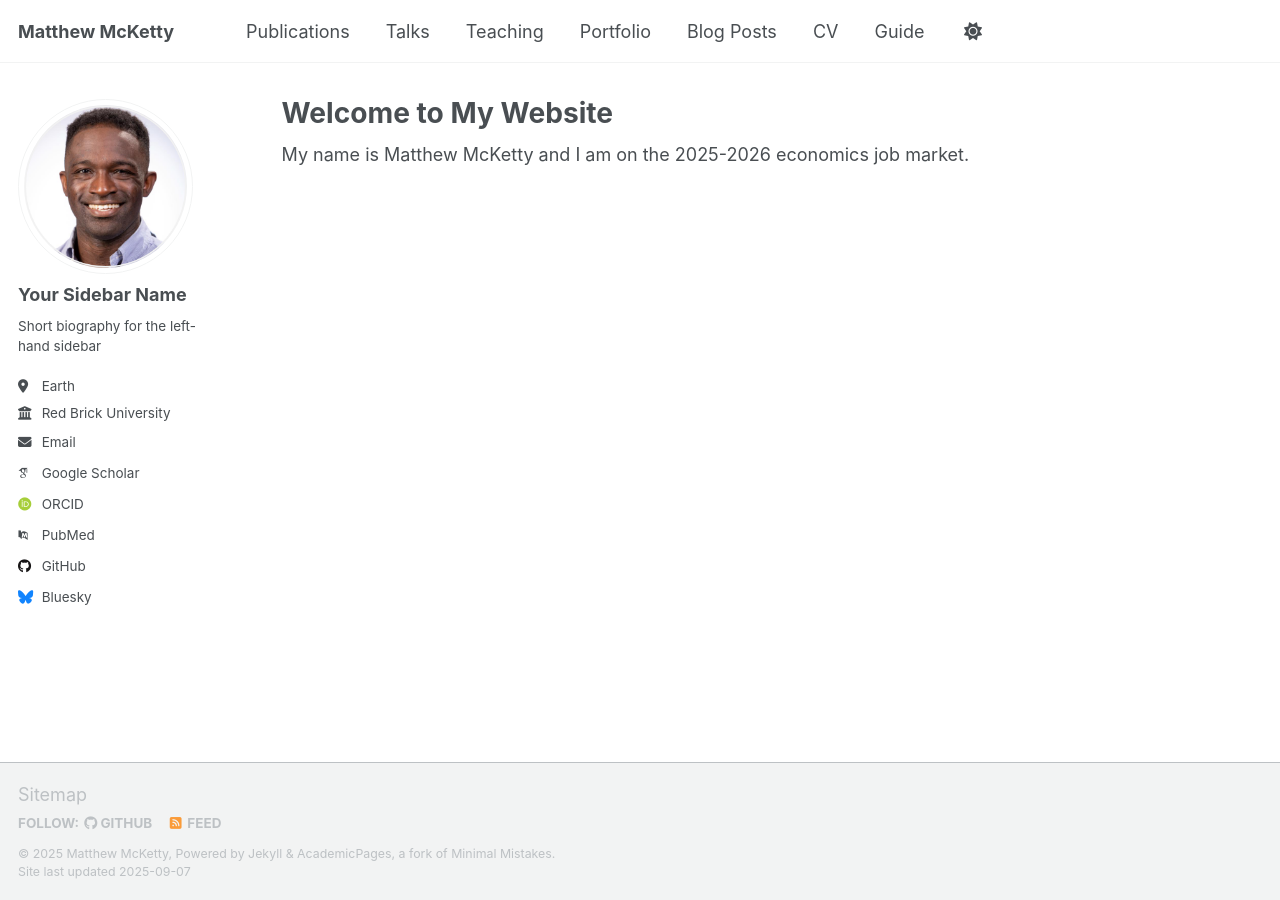
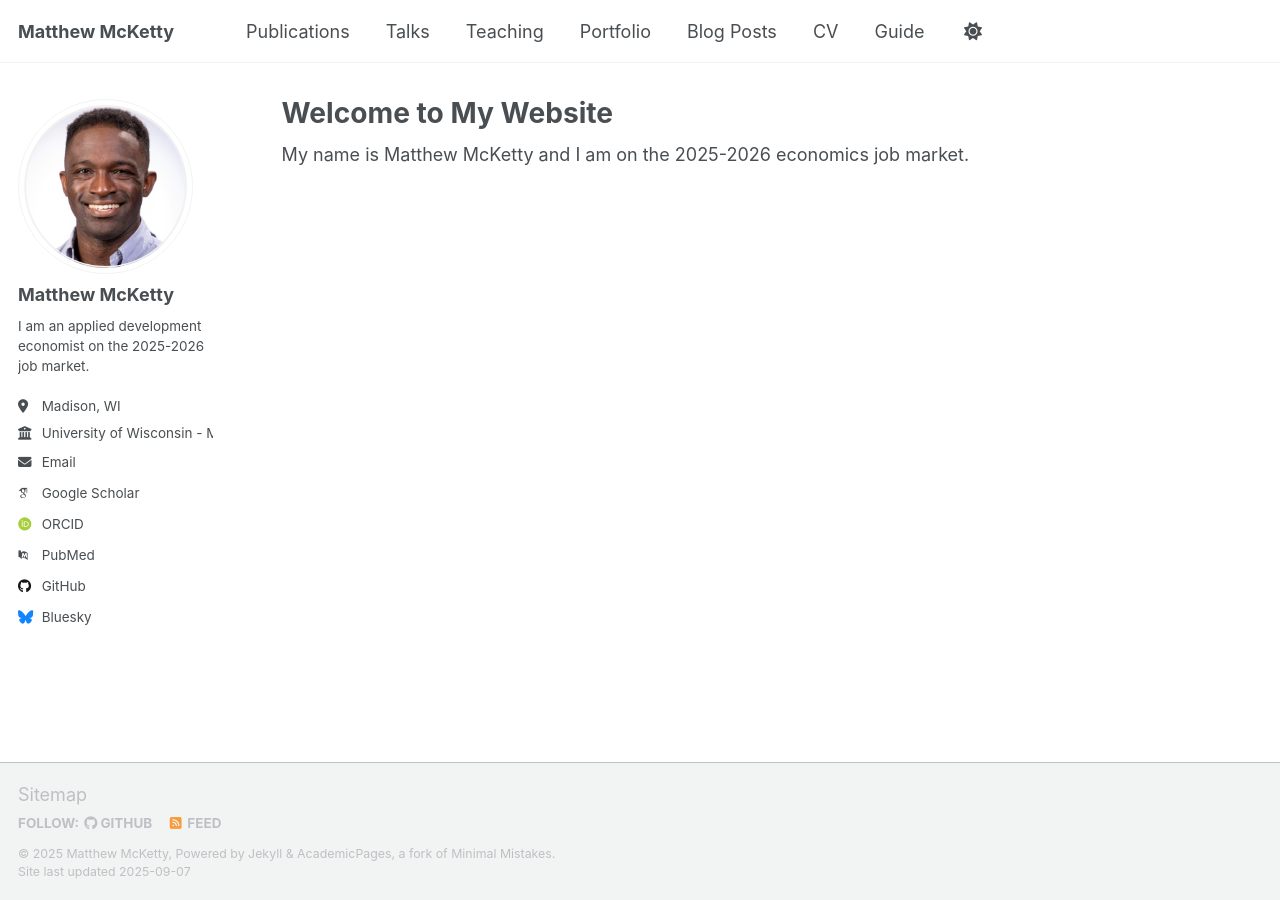
Before and after one commit to mcket747econ/mcket747econ.github.io-, a Jekyll site: the page built from _pages/about.md, in a window 1280 px wide. Built offline with Jekyll 4.4.1, drawn with Linux system fonts in a browser that asks for light colours; some web fonts are replaced; a script that is not in the unit is left out.

Commit message:
Update _config.yml

```diff
--- a/_config.yml
+++ b/_config.yml
@@ -23,11 +23,11 @@ repository               : "academicpages/academicpages.github.io"
 author:
   # Biographic information
   avatar           : "headshot.png"
-  name             : "Your Sidebar Name"
+  name             : "Matthew McKetty"
   pronouns         : # example: "she/her"
-  bio              : "Short biography for the left-hand sidebar"
-  location         : "Earth"
-  employer         : "Red Brick University"
+  bio              : " I am an applied development economist on the 2025-2026 job market."
+  location         : "Madison, WI"
+  employer         : "University of Wisconsin - Madison"
   uri              : # URL
   email            : "none@example.org"
 
```
